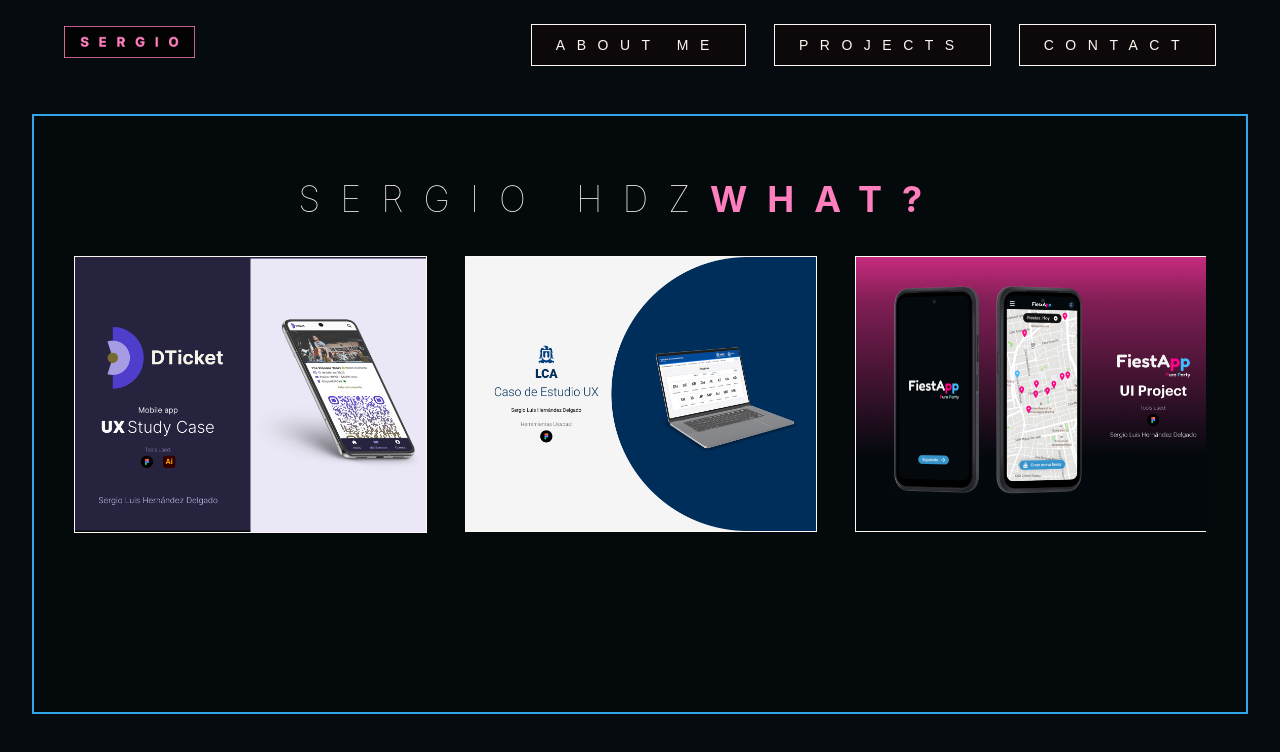
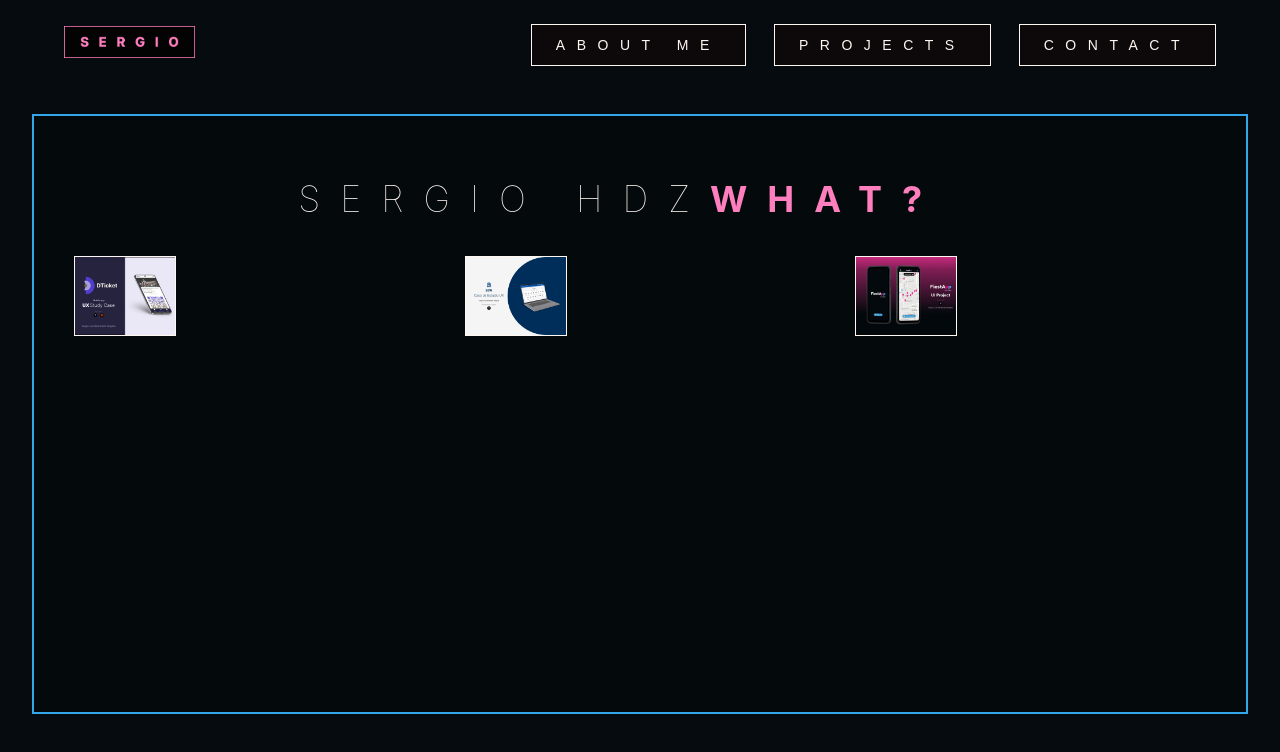
Before and after one commit to SergiokBaux/SergioHdz-Portfolio, a Vue app: page / in a window 1280 px wide. Both pictures are taken after a click on the button "PROJECTS". Shown: the top 752 px of the page. Built offline with nearby package versions, Linux system fonts and the light colour scheme.

Commit message:
Update ProjectPreview.vue

```diff
--- a/src/components/ProjectPreview.vue
+++ b/src/components/ProjectPreview.vue
@@ -33,7 +33,7 @@
     .imgProject
     {
         height: auto;
-        width: 100%;
+        width: 100px;
         object-fit: cover;
         border: 1px solid var(--sergio-white);
         transition: all 0.6s ease; /* Duración de 0.5s y suavidad con 'ease' */
```
